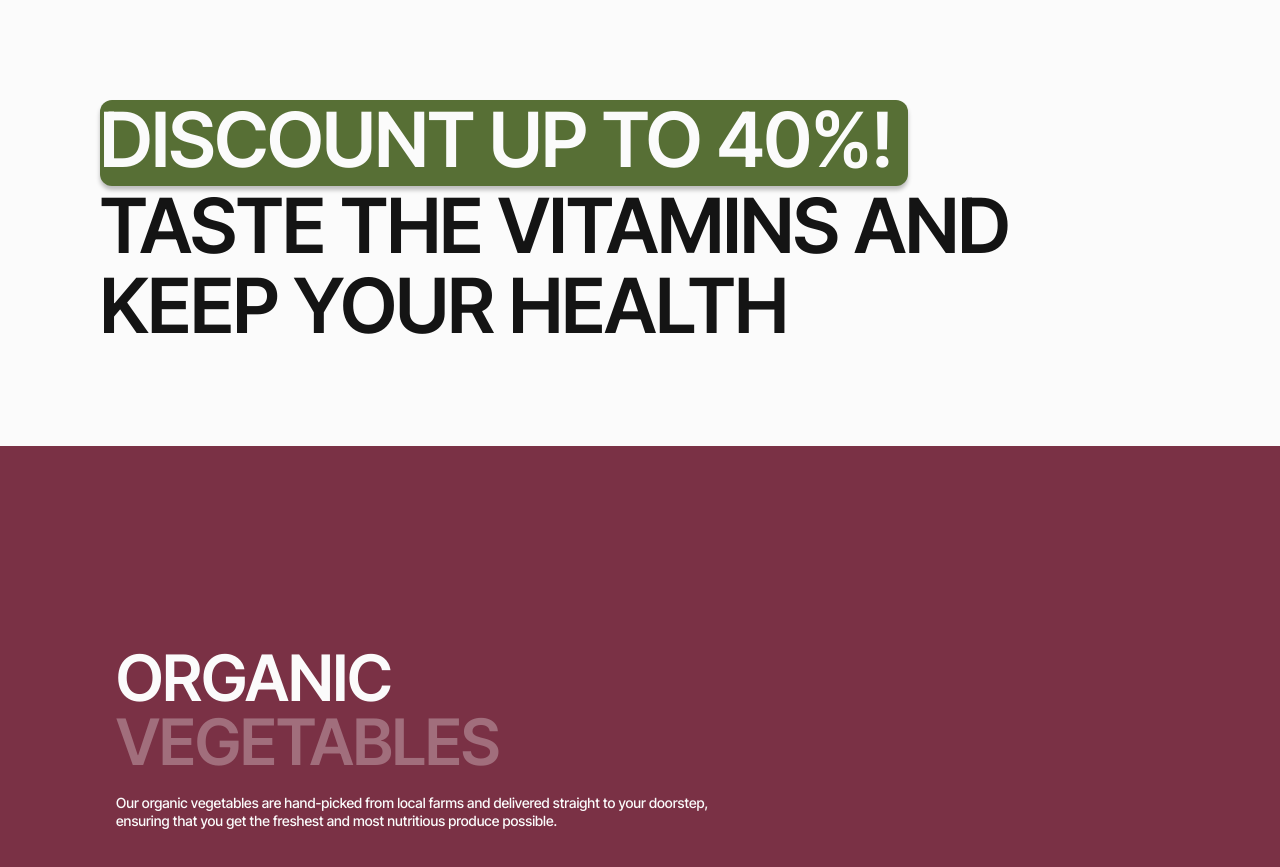
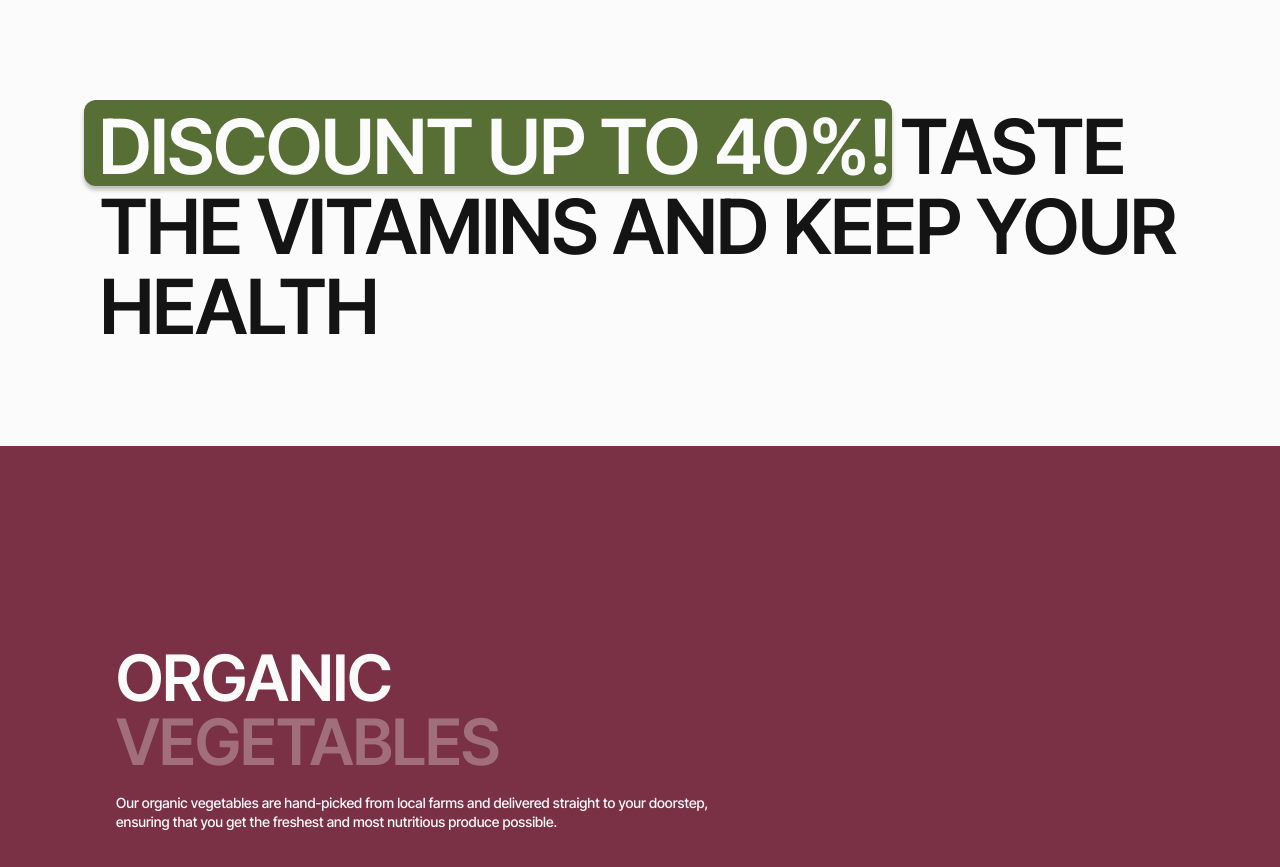
Before and after one commit to bahioiiia/P14-GreenHarvest, a website built with Vite: page src/index.html in a window 1280 px wide. Shown: the part 1764-2631 px from the top of the page. Built offline with nearby package versions, Linux system fonts and the light colour scheme; files whose address does not match are found by name.

Commit message:
adver sizes

```diff
--- a/src/css/advertisement.css
+++ b/src/css/advertisement.css
@@ -1,11 +1,15 @@
 .adver {
     background-color: var(--wht) ;
 }
+.adver-wrap {
+    padding-left: 13px;
+}
+
 .adver-text {
     font-weight: 600;
     font-size: 48px;
     line-height: 1.04;
-    letter-spacing: -0.01em;
+    letter-spacing: -0.011em;
     text-transform: uppercase;
     color: var(--blk);
 }
@@ -16,25 +20,37 @@
     width: 355px;
     height: 102px;
     box-shadow: 0 4px 4px 0 rgba(0, 0, 0, 0.25);
+    padding-left: 11px;
+    margin-left: -13px;
+    margin-right: 5px;
 }
 
 @media screen and (min-width: 768px) {
+    .adver-wrap {
+        padding-left: 0;
+    }
     .adver-text {
         font-size: 64px;
         line-height: 1.09;
+
     }
     .adver-discount {
         width: 736px;
         height: 86px;
+        padding-left: 15px;
+        padding-top: 6px;
+        margin-left: -16px;
+        margin-bottom: -5px;
     }
 }
 
 @media screen and (min-width: 1280px) {
     .adver-text {
         font-size: 76px;
-        line-height: 1.05;
+        line-height: 1.053;
     }
     .adver-discount {
+        display: inline-block;
         width: 808px;
         height: 86px;
     }
--- a/src/partials/advertisement.html
+++ b/src/partials/advertisement.html
@@ -1,9 +1,11 @@
 <section class="adver">
   <div class="container">
     <h1 class="visually-hidden">Advertisement</h1>
-    <div class="adver-text adver-discount">
-      <span class="">Discount up to 40%!</span>
+    <div class="adver-wrap">
+      <div class="adver-text adver-discount">
+        <span class="">Discount up to 40%!</span>
+      </div>
+      <span class="adver-text">Taste the vitamins and keep your health</span>
     </div>
-    <p class="adver-text">Taste the vitamins and keep your health</p>
   </div>
 </section>
```
